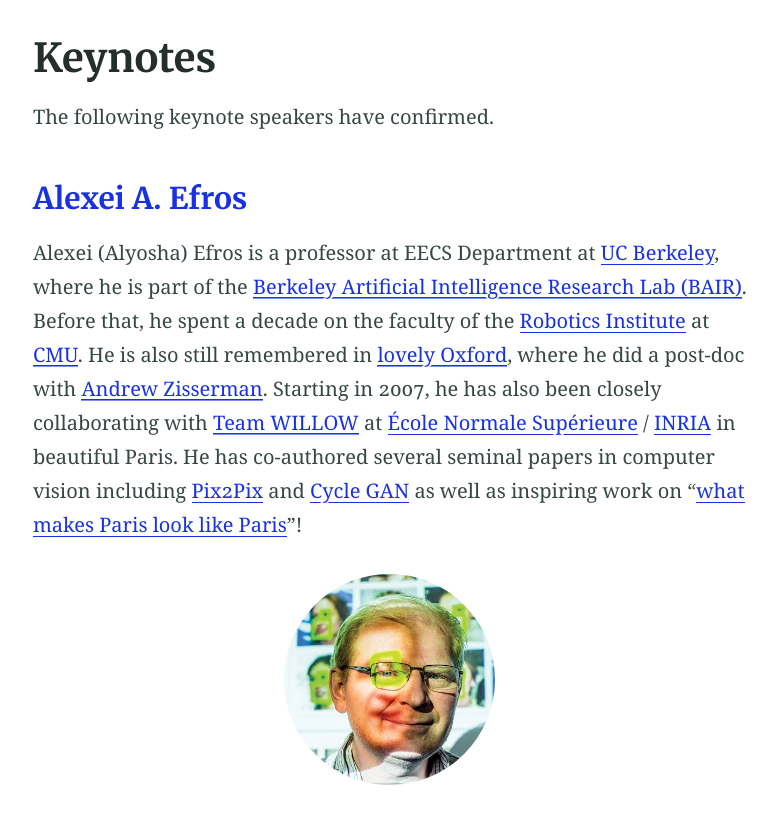
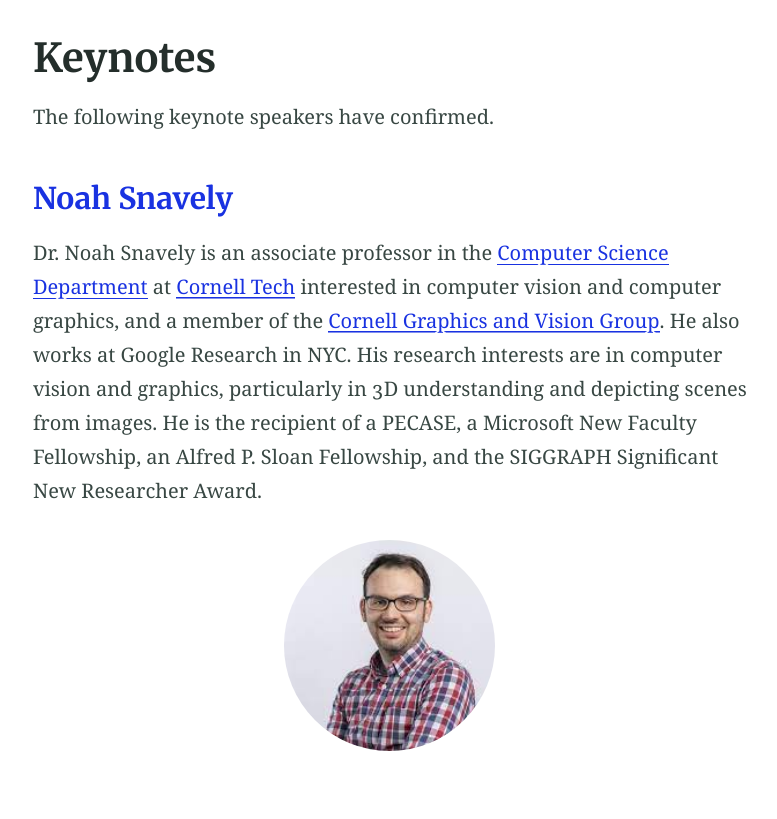
Before and after one commit to cvaad-workshop/cvaad-workshop.github.io, a Jekyll site: the page built from keynotes.md, in a window 1280 px wide and 900 px high, scrolled down 347 px, cut to the strip 81-900 px from the top of the window. Shown: the whole strip, without its empty margins (250-1027 px from the left). Built offline with Jekyll 4.4.1, drawn with Linux system fonts in a browser that asks for light colours.

Commit message:
Update keynotes.md
remove alyosha

```diff
--- a/keynotes.md
+++ b/keynotes.md
@@ -5,14 +5,6 @@ feature_image: "../assets/images/cover-image3.png"
 ---
 
 The following keynote speakers have confirmed.
-
-### [Alexei A. Efros](http://people.eecs.berkeley.edu/~efros/)
-
-Alexei (Alyosha) Efros is a professor at EECS Department at [UC Berkeley](http://www.berkeley.edu/), where he is part of the [Berkeley Artificial Intelligence Research Lab (BAIR)](http://bair.berkeley.edu/). Before that, he spent a decade on the faculty of the [Robotics Institute](http://www.ri.cmu.edu/) at [CMU](http://www.cmu.edu/). He is also still remembered in [lovely Oxford](http://www.robots.ox.ac.uk/~vgg/people.html), where he did a post-doc with [Andrew Zisserman](http://www.robots.ox.ac.uk/~az). Starting in 2007, he has also been closely collaborating with [Team WILLOW](http://www.di.ens.fr/willow/) at [École Normale Supérieure](http://www.ens.fr/) / [INRIA](https://flic.kr/s/aHsju3GuLK) in beautiful Paris. He has co-authored several seminal papers in computer vision including [Pix2Pix](https://openaccess.thecvf.com/content_cvpr_2017/html/Isola_Image-To-Image_Translation_With_CVPR_2017_paper.html) and [Cycle GAN](https://arxiv.org/abs/1703.10593) as well as inspiring work on “[what makes Paris look like Paris](http://graphics.cs.cmu.edu/projects/whatMakesParis/)”!
-
-<div class="team-member">
-      <img class="rounded-large" src="../assets/images/alexei-photo.png" alt="alexei-a-efros">
-</div>
 
 ### [Noah Snavely](https://www.cs.cornell.edu/~snavely/)
 
```
